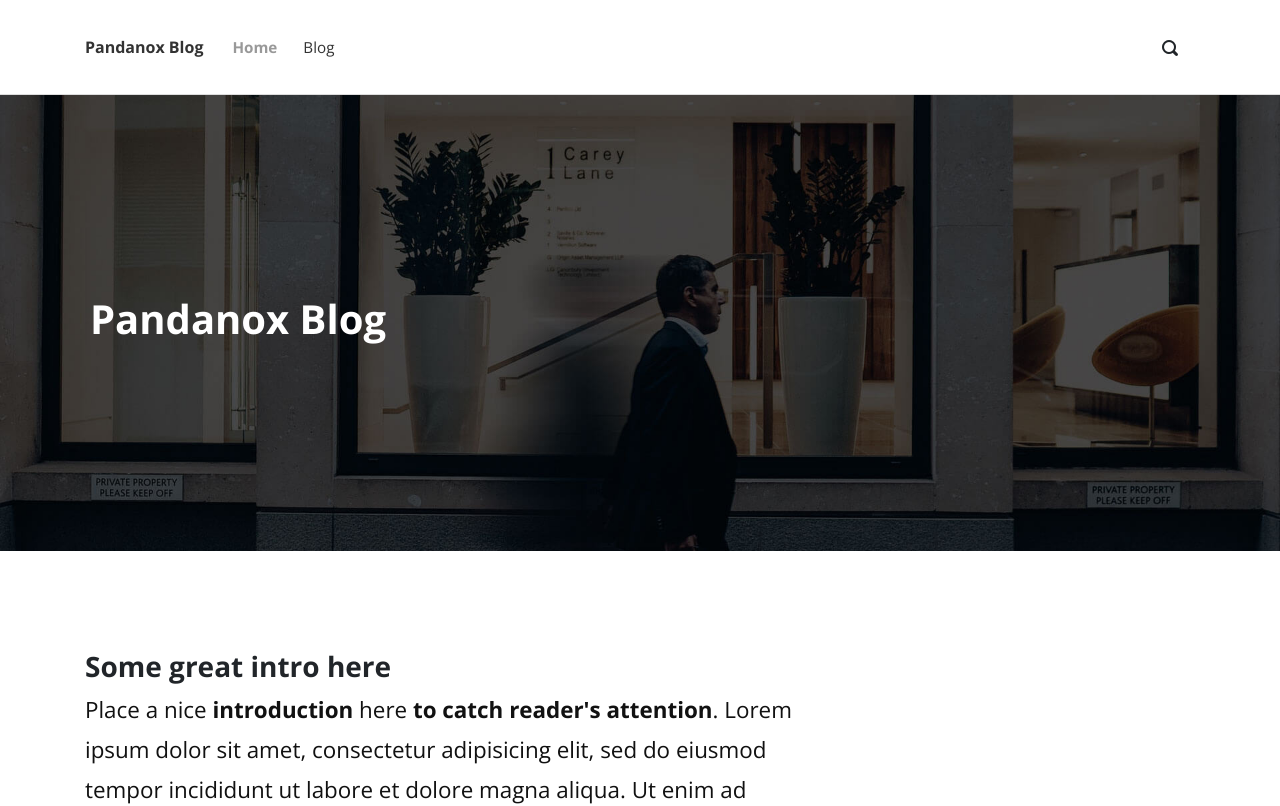
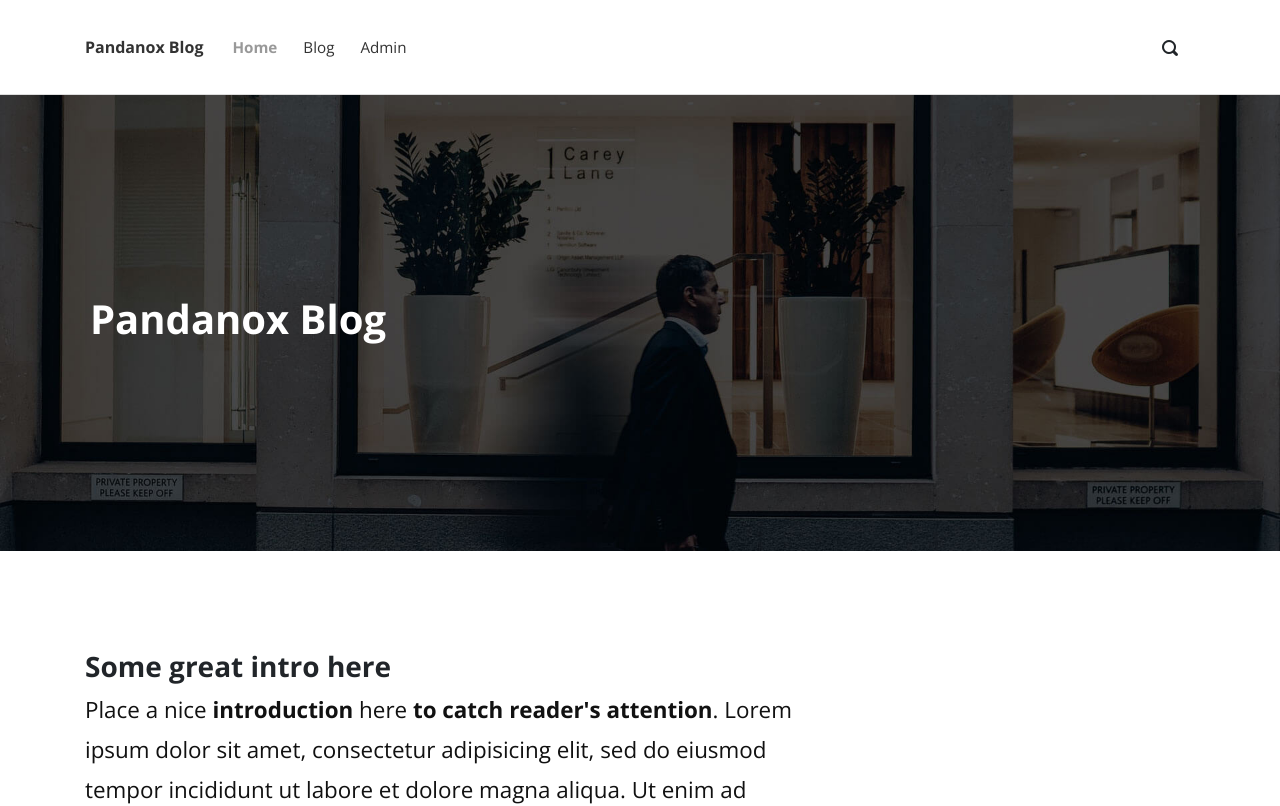
Before and after one commit to Kevan-Y/Pandanox-blog, an Angular app: page /home in a window 1280 px wide. Shown: the top 806 px of the page. Built offline with nearby package versions, Linux system fonts and the light colour scheme; no server answers; some icons are missing.

Commit message:
Add admin header link

```diff
--- a/src/app/header/header.component.html
+++ b/src/app/header/header.component.html
@@ -27,6 +27,8 @@
         </li>
         <li class="nav-item"><a routerLink="/blog" class="nav-link " routerLinkActive="active">Blog</a>
         </li>
+        <li class="nav-item"><a routerLink="/admin" class="nav-link " routerLinkActive="active">Admin</a>
+        </li>
       </ul>
       <div class="navbar-text"><button class=" btn"><i class="icon-search-1"></i></button></div>
     </div>
```
